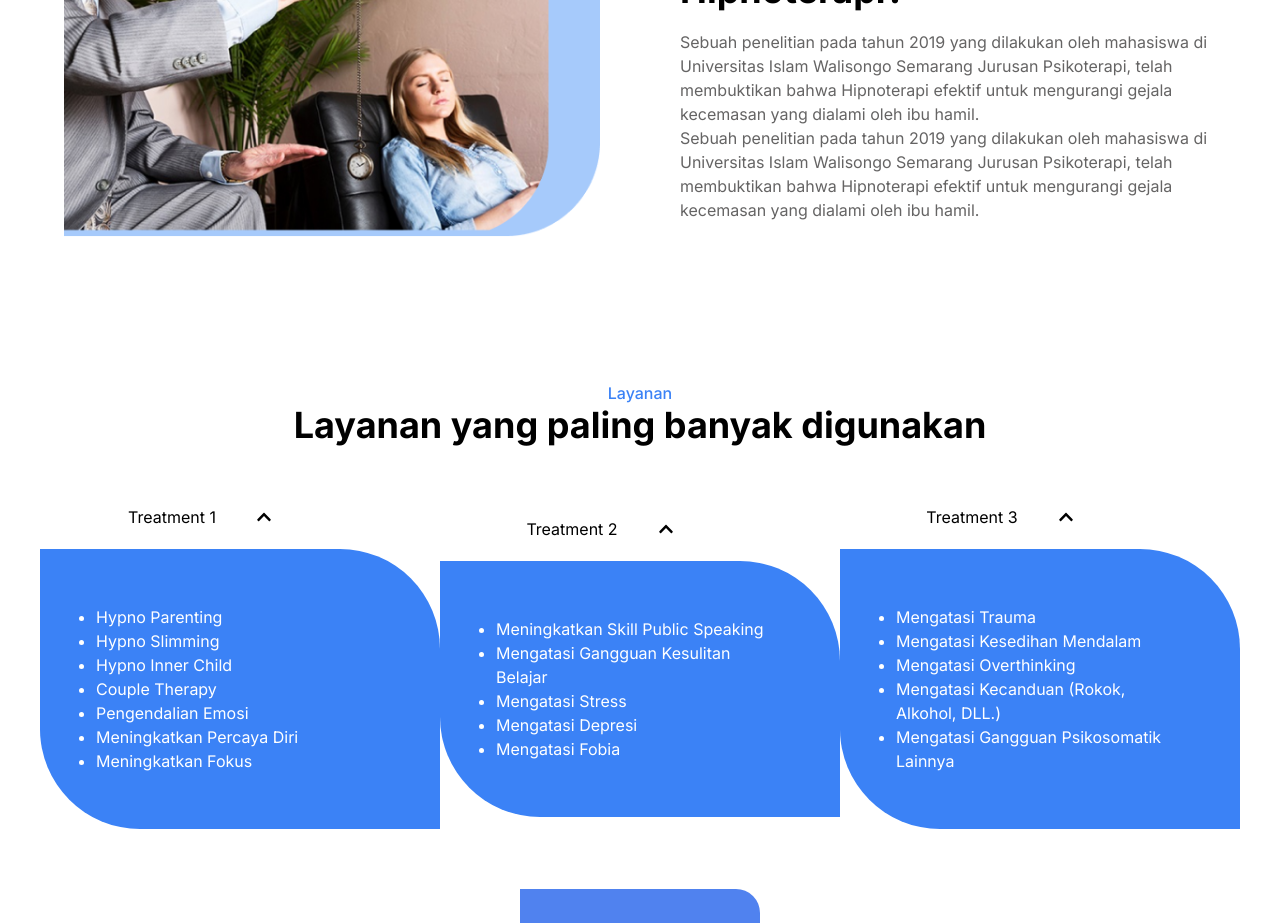
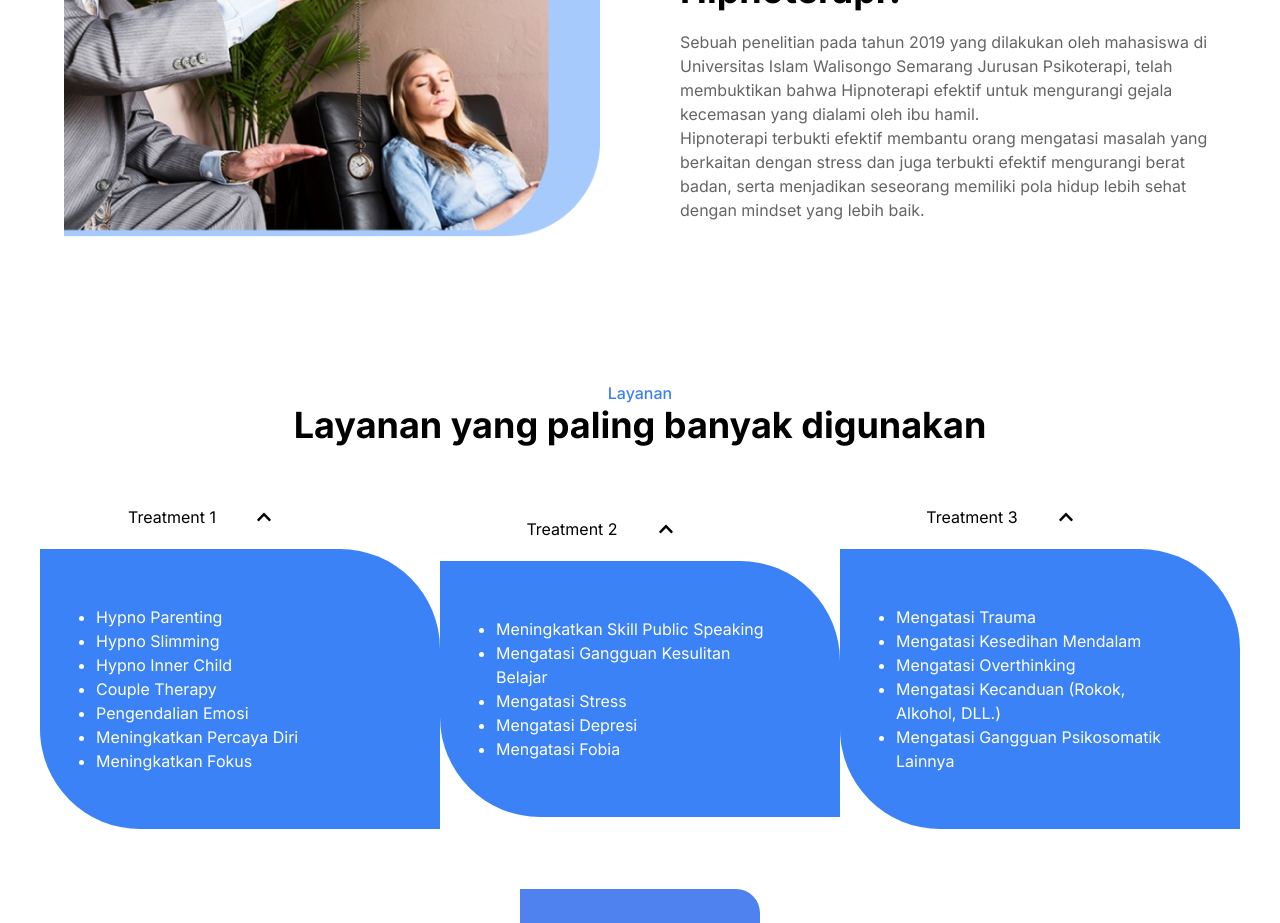
Before and after one commit to AdamHarish25/rumah_hypno, a React (Create React App) app: page / in a window 1280 px wide. Shown: the part 4340-5263 px from the top of the page. Built offline with nearby package versions, Linux system fonts and the light colour scheme.

Commit message:
Rumah Hypno 4.5.3

```diff
--- a/src/Contents/ID/DataID.js
+++ b/src/Contents/ID/DataID.js
@@ -173,10 +173,10 @@ const AboutPageDataID = {
     Universitas Islam Walisongo Semarang Jurusan Psikoterapi, telah membuktikan
     bahwa Hipnoterapi efektif untuk mengurangi gejala kecemasan yang dialami
     oleh ibu hamil.`,
-    addition: `Sebuah penelitian pada tahun 2019 yang dilakukan oleh mahasiswa di
-      Universitas Islam Walisongo Semarang Jurusan Psikoterapi, telah membuktikan
-      bahwa Hipnoterapi efektif untuk mengurangi gejala kecemasan yang dialami
-      oleh ibu hamil.`,
+    addition: `Hipnoterapi terbukti efektif membantu orang mengatasi masalah yang
+    berkaitan dengan stress dan juga terbukti efektif mengurangi berat badan,
+    serta menjadikan seseorang memiliki pola hidup lebih sehat dengan mindset
+    yang lebih baik.`,
   },
 };
 
```
Also changed, not shown: 1 other file (tests, documents, lock files or other folders).
